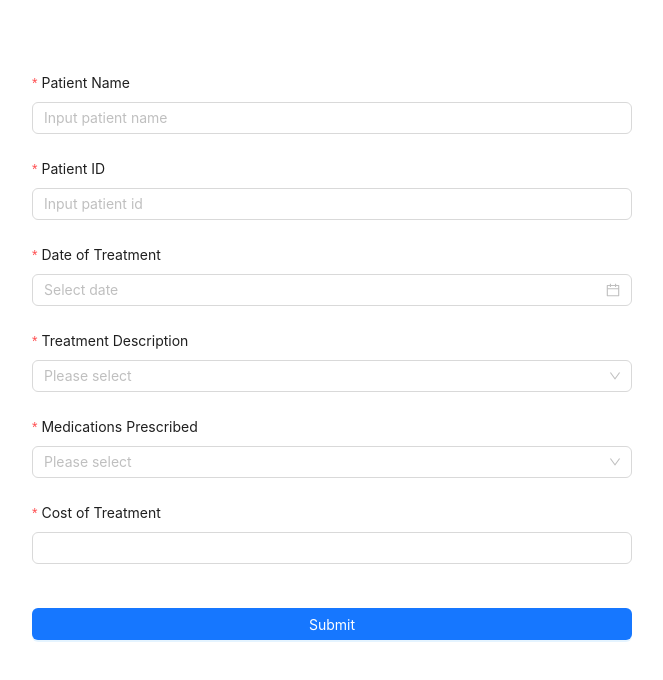
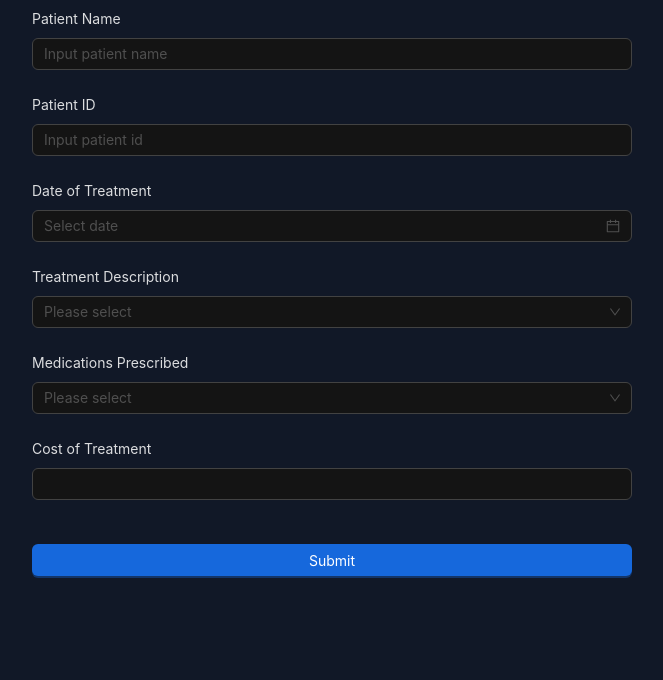
Before and after one commit to rizqiyi/carenow-test, a React (Create React App) app in the folder client/: page / in a window 1280 px wide. Shown: the top 680 px of the page, without its empty margins (308-971 px from the left). Built offline with nearby package versions, Linux system fonts and the light colour scheme.

Commit message:
feat: separate form file and fix some code

```diff
--- a/client/public/index.html
+++ b/client/public/index.html
@@ -26,7 +26,7 @@
     -->
     <title>React App</title>
   </head>
-  <body>
+  <body style="background-color: #111827;">
     <noscript>You need to enable JavaScript to run this app.</noscript>
     <div id="root"></div>
     <!--
--- a/client/src/App.js
+++ b/client/src/App.js
@@ -1,152 +1,15 @@
-import React, { useState } from "react";
-import {
-  Button,
-  DatePicker,
-  Form,
-  Input,
-  InputNumber,
-  Select,
-  notification,
-} from "antd";
-import moment from "moment";
-import { MedicationsOption, TreamentsOption } from "./enum";
+import React from "react";
+import PatientForm from "./layouts/PatientForm";
 
 const App = () => {
-  const [form] = Form.useForm();
-  const [loading, setLoading] = useState(false);
-
-  const onFinish = async (values) => {
-    setLoading(true);
-    try {
-      await fetch("http://localhost:5000/api/patient", {
-        method: "POST",
-        headers: {
-          "Content-Type": "application/json",
-        },
-        body: JSON.stringify({
-          ...values,
-          date_of_treatment: moment
-            .utc(values.date_of_treatment)
-            .toDate()
-            .toISOString(),
-        }),
-      });
-
-      form.resetFields();
-
-      notification.success({
-        message: "Successfully",
-        description: "Success add patient data",
-        placement: "topRight",
-      });
-    } catch (error) {
-      notification.error({
-        message: "Error",
-        description: `Error add patient data ${error}`,
-        placement: "topRight",
-      });
-    } finally {
-      setLoading(false);
-    }
-  };
-
   return (
     <div
       style={{
         maxWidth: "600px",
-        display: "flex",
-        justifyContent: "center",
-        alignItems: "center",
-        minHeight: "90vh",
         margin: "0 auto",
       }}
     >
-      <Form
-        disabled={loading}
-        style={{ width: "100%" }}
-        layout="vertical"
-        form={form}
-        initialValues={{
-          patient_name: "",
-          patient_id: null,
-          date_of_treatment: "",
-          treatments: [],
-          medications: [],
-          cost: null,
-        }}
-        onFinish={onFinish}
-      >
-        <Form.Item
-          rules={[{ required: true, message: "Please input patient name" }]}
-          name="patient_name"
-          label="Patient Name"
-        >
-          <Input placeholder="Input patient name" />
-        </Form.Item>
-        <Form.Item
-          rules={[{ required: true, message: "Please input patient id" }]}
-          name="patient_id"
-          label="Patient ID"
-        >
-          <InputNumber
-            style={{ width: "100%" }}
-            placeholder="Input patient id"
-          />
-        </Form.Item>
-        <Form.Item
-          rules={[
-            { required: true, message: "Please select date of treatment" },
-          ]}
-          name="date_of_treatment"
-          label="Date of Treatment"
-        >
-          <DatePicker style={{ width: "100%" }} />
-        </Form.Item>
-        <Form.Item
-          rules={[{ required: true, message: "Please select treatments" }]}
-          name="treatments"
-          label="Treatment Description"
-        >
-          <Select
-            mode="multiple"
-            allowClear
-            style={{ width: "100%" }}
-            placeholder="Please select"
-            options={TreamentsOption}
-          />
-        </Form.Item>
-        <Form.Item
-          rules={[{ required: true, message: "Please select medications" }]}
-          name="medications"
-          label="Medications Prescribed"
-        >
-          <Select
-            mode="multiple"
-            allowClear
-            style={{ width: "100%" }}
-            placeholder="Please select"
-            options={MedicationsOption}
-          />
-        </Form.Item>
-        <Form.Item
-          rules={[{ required: true, message: "Please input cost" }]}
-          name="cost"
-          label="Cost of Treatment"
-        >
-          <InputNumber style={{ width: "100%" }} />
-        </Form.Item>
-        <Form.Item>
-          <Button
-            style={{ marginTop: "20px" }}
-            block
-            htmlType="submit"
-            type="primary"
-            disabled={loading}
-          >
-            Submit
-          </Button>
-        </Form.Item>
-      </Form>
+      <PatientForm />
     </div>
   );
 };
--- a/client/src/index.js
+++ b/client/src/index.js
@@ -1,10 +1,13 @@
-import React from 'react';
-import ReactDOM from 'react-dom/client';
-import App from './App';
+import React from "react";
+import ReactDOM from "react-dom/client";
+import App from "./App";
+import { ConfigProvider, theme } from "antd";
 
-const root = ReactDOM.createRoot(document.getElementById('root'));
+const root = ReactDOM.createRoot(document.getElementById("root"));
 root.render(
   <React.StrictMode>
-    <App />
+    <ConfigProvider theme={{ algorithm: theme.darkAlgorithm }}>
+      <App />
+    </ConfigProvider>
   </React.StrictMode>
 );
--- /dev/null
+++ b/client/src/layouts/PatientForm.js
@@ -0,0 +1,167 @@
+import React, { useState } from "react";
+import {
+  Button,
+  DatePicker,
+  Form,
+  Input,
+  InputNumber,
+  Select,
+  notification,
+} from "antd";
+import { MedicationsOption, TreamentsOption } from "../enum";
+
+const PatientForm = () => {
+  const [form] = Form.useForm();
+  const [loading, setLoading] = useState(false);
+
+  const onFinish = async (values) => {
+    setLoading(true);
+    try {
+      await fetch("http://localhost:5000/api/patient", {
+        method: "POST",
+        headers: {
+          "Content-Type": "application/json",
+        },
+        body: JSON.stringify({
+          ...values,
+          date_of_treatment: new Date(values.date_of_treatment).toISOString(),
+        }),
+      });
+
+      form.resetFields();
+
+      notification.success({
+        message: "Successfully",
+        description: "Success add patient data",
+        placement: "topRight",
+      });
+    } catch (error) {
+      notification.error({
+        message: "Error",
+        description: `Error add patient data ${error}`,
+        placement: "topRight",
+      });
+    } finally {
+      setLoading(false);
+    }
+  };
+
+  return (
+    <Form
+      requiredMark={false}
+      disabled={loading}
+      style={{ width: "100%" }}
+      layout="vertical"
+      form={form}
+      initialValues={{
+        patient_name: "",
+        patient_id: null,
+        date_of_treatment: "",
+        treatments: [],
+        medications: [],
+        cost: null,
+      }}
+      onFinish={onFinish}
+    >
+      <Form.Item
+        rules={[
+          {
+            required: true,
+            message: "Please input patient name",
+            type: "string",
+          },
+        ]}
+        name="patient_name"
+        label="Patient Name"
+      >
+        <Input placeholder="Input patient name" />
+      </Form.Item>
+      <Form.Item
+        rules={[
+          {
+            required: true,
+            message: "Please input patient id",
+            type: "number",
+          },
+        ]}
+        name="patient_id"
+        label="Patient ID"
+      >
+        <InputNumber style={{ width: "100%" }} placeholder="Input patient id" />
+      </Form.Item>
+      <Form.Item
+        rules={[
+          {
+            required: true,
+            message: "Please select date of treatment",
+            type: "date",
+          },
+        ]}
+        name="date_of_treatment"
+        label="Date of Treatment"
+      >
+        <DatePicker style={{ width: "100%" }} format="YYYY/MM/DD" />
+      </Form.Item>
+      <Form.Item
+        rules={[
+          {
+            required: true,
+            message: "Please select treatments",
+            type: "array",
+          },
+        ]}
+        name="treatments"
+        label="Treatment Description"
+      >
+        <Select
+          mode="multiple"
+          allowClear
+          style={{ width: "100%" }}
+          placeholder="Please select"
+          options={TreamentsOption}
+        />
+      </Form.Item>
+      <Form.Item
+        rules={[
+          {
+            required: true,
+            message: "Please select medications",
+            type: "array",
+          },
+        ]}
+        name="medications"
+        label="Medications Prescribed"
+      >
+        <Select
+          mode="multiple"
+          allowClear
+          style={{ width: "100%" }}
+          placeholder="Please select"
+          options={MedicationsOption}
+        />
+      </Form.Item>
+      <Form.Item
+        rules={[
+          { required: true, message: "Please input cost", type: "number" },
+        ]}
+        name="cost"
+        label="Cost of Treatment"
+      >
+        <InputNumber style={{ width: "100%" }} />
+      </Form.Item>
+      <Form.Item>
+        <Button
+          style={{ marginTop: "20px" }}
+          block
+          htmlType="submit"
+          type="primary"
+          disabled={loading}
+        >
+          Submit
+        </Button>
+      </Form.Item>
+    </Form>
+  );
+};
+
+export default PatientForm;
```
Also changed, not shown: 1 other file (tests, documents, lock files or other folders).
